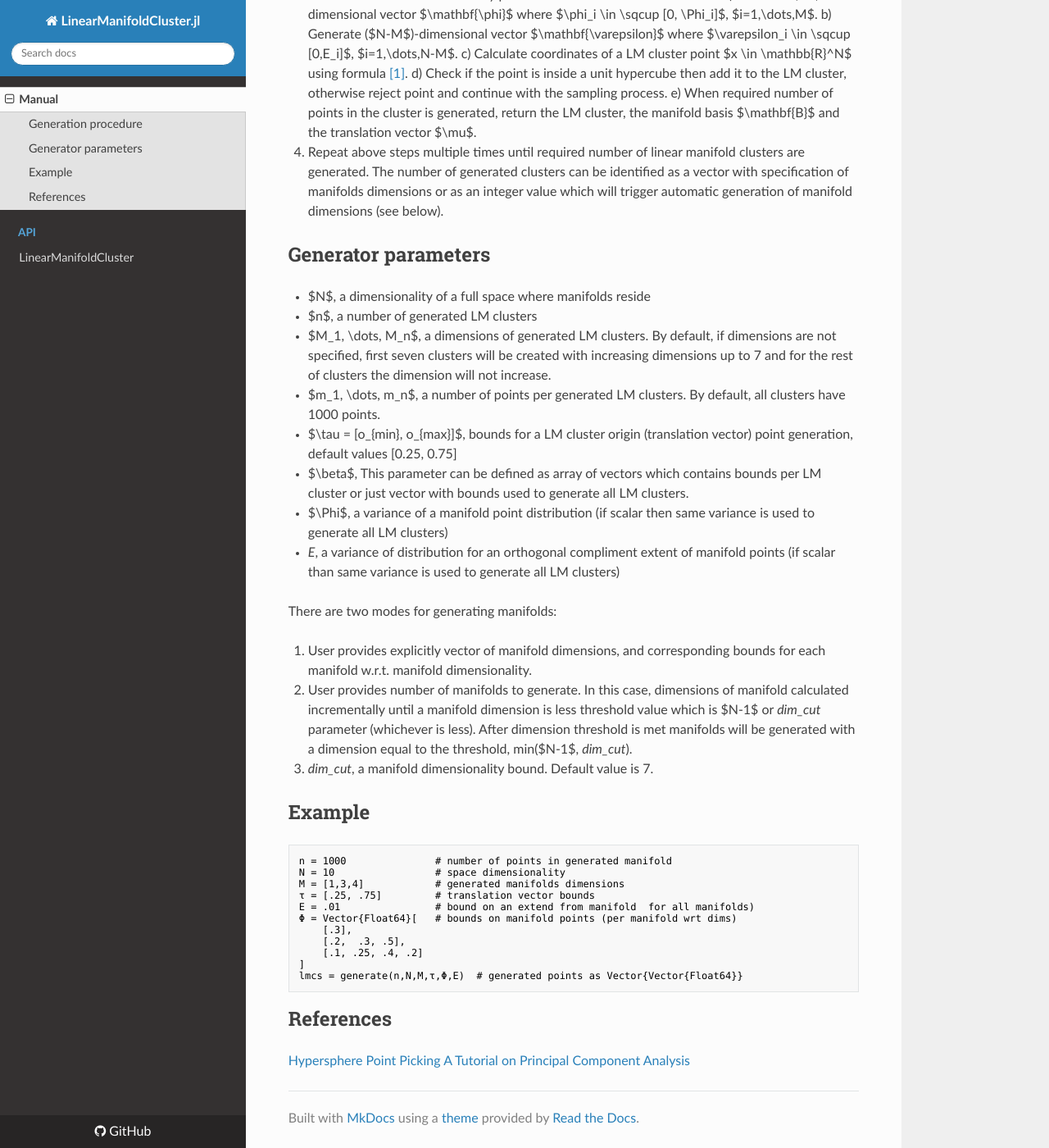
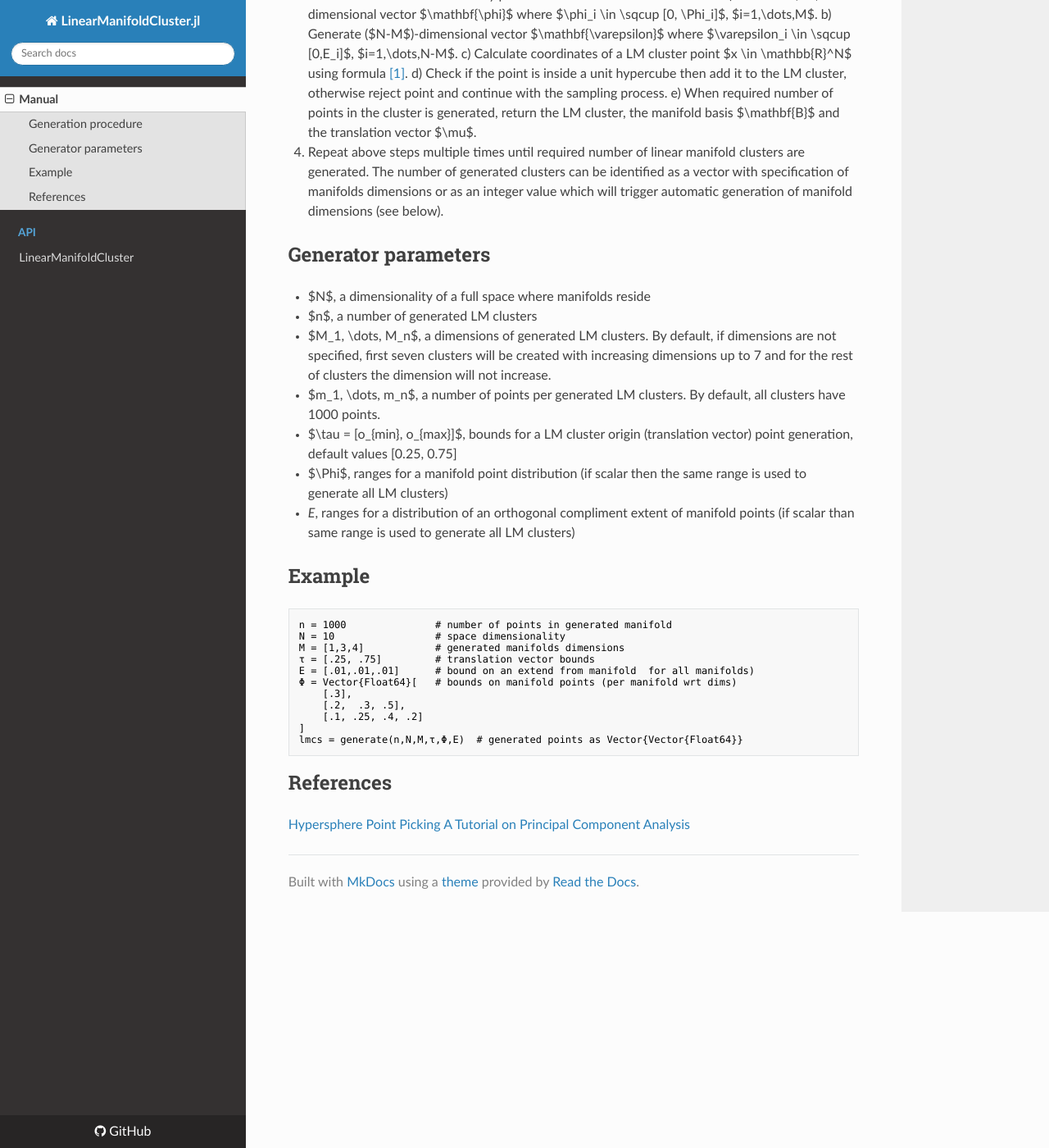
Before and after one commit to wildart/LinearManifoldCluster.jl, an MkDocs documentation site: the page built from docs/index.md, in a window 1280 px wide and 1400 px high, scrolled down 1266 px. Shown: the whole window at 82% size. Built offline with MkDocs 1.6.1, drawn with Linux system fonts in a browser that asks for light colours; nearby versions of some CDN libraries; old or Windows-style settings are respelled for this version of MkDocs.

Commit message:
julia version update, fixed typos

````diff
--- a/docs/index.md
+++ b/docs/index.md
@@ -47,15 +47,8 @@ All linear manifold (LM) clusters are generated in a unit hypercube, $[0,1]^N$,
 - $M_1, \dots, M_n$, a dimensions of generated LM clusters. By default, if dimensions are not specified, first seven clusters will be created with increasing dimensions up to 7 and for the rest of clusters the dimension will not increase.
 - $m_1, \dots, m_n$, a number of points per generated LM clusters. By default, all clusters have 1000 points.
 - $\tau = \[o_{min}, o_{max}\]$, bounds for a LM cluster origin (translation vector) point generation, default values [0.25, 0.75]
-- $\beta$, This parameter can be defined as array of vectors which contains bounds per LM cluster or just vector with bounds used to generate all LM clusters.
-- $\Phi$, a variance of a manifold point distribution (if scalar then same variance is used to generate all LM clusters)
-- *E*, a variance of distribution for an orthogonal compliment extent of manifold points (if scalar than same variance is used to generate all LM clusters)
-
-There are two modes for generating manifolds:
-
-1. User provides explicitly vector of manifold dimensions, and corresponding bounds for each manifold w.r.t. manifold dimensionality.
-2. User provides number of manifolds to generate. In this case, dimensions of manifold calculated incrementally until a manifold dimension is less threshold value which is $N-1$ or *dim_cut* parameter (whichever is less). After dimension threshold is met manifolds will be generated with a dimension equal to the threshold, min($N-1$, *dim_cut*).
-- *dim_cut*, a manifold dimensionality bound. Default value is 7.
+- $\Phi$, ranges for a manifold point distribution (if scalar then the same range is used to generate all LM clusters)
+- *E*, ranges for a distribution of an orthogonal compliment extent of manifold points (if scalar than same range is used to generate all LM clusters)
 
 ## Example
 ```julia
@@ -63,7 +56,7 @@ n = 1000               # number of points in generated manifold
 N = 10                 # space dimensionality
 M = [1,3,4]            # generated manifolds dimensions
 τ = [.25, .75]         # translation vector bounds
-E = .01                # bound on an extend from manifold  for all manifolds)
+E = [.01,.01,.01]      # bound on an extend from manifold  for all manifolds)
 Φ = Vector{Float64}[   # bounds on manifold points (per manifold wrt dims)
     [.3],
     [.2,  .3, .5],
````
Also changed, not shown: README.md (+1 -1 lines), 5 other files.
